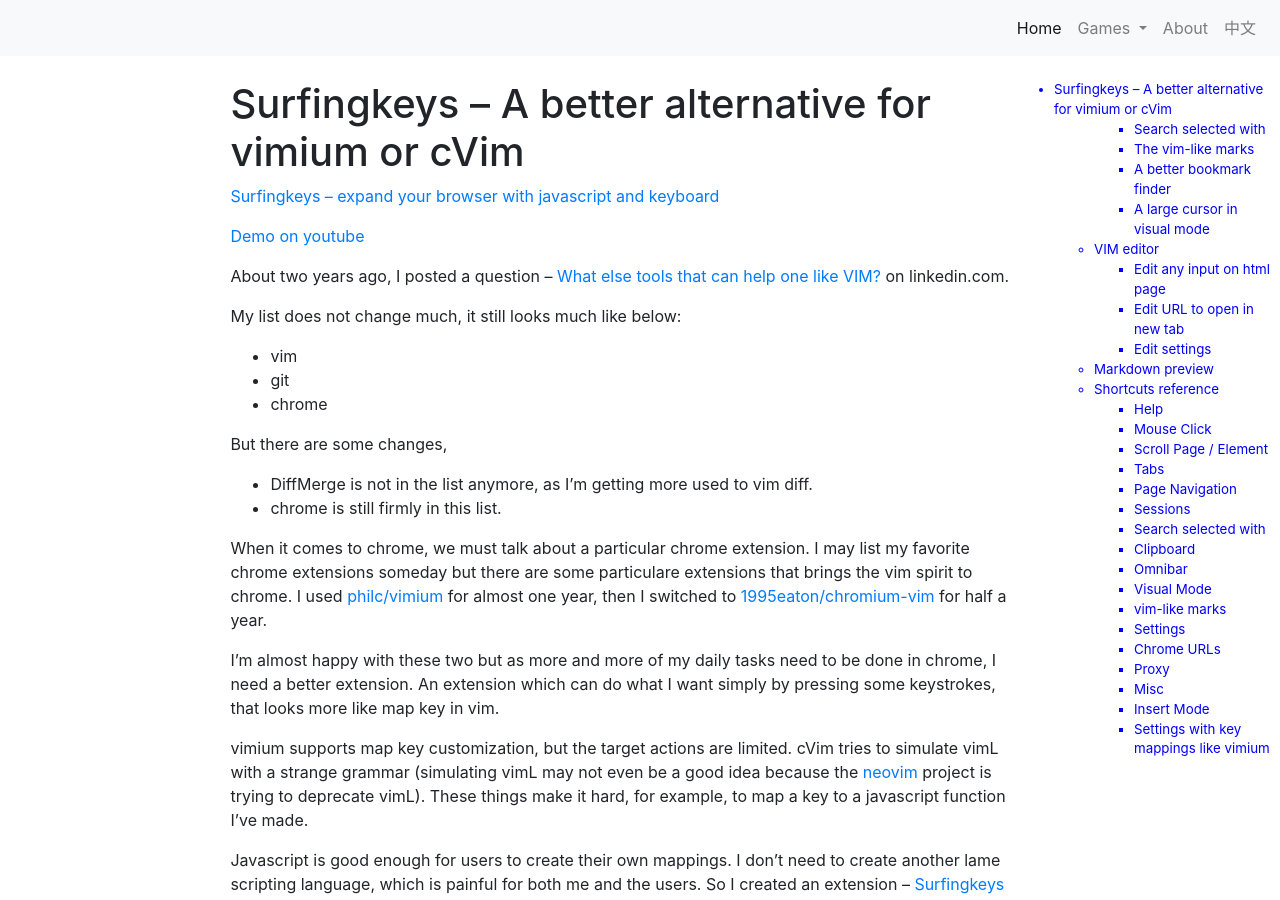
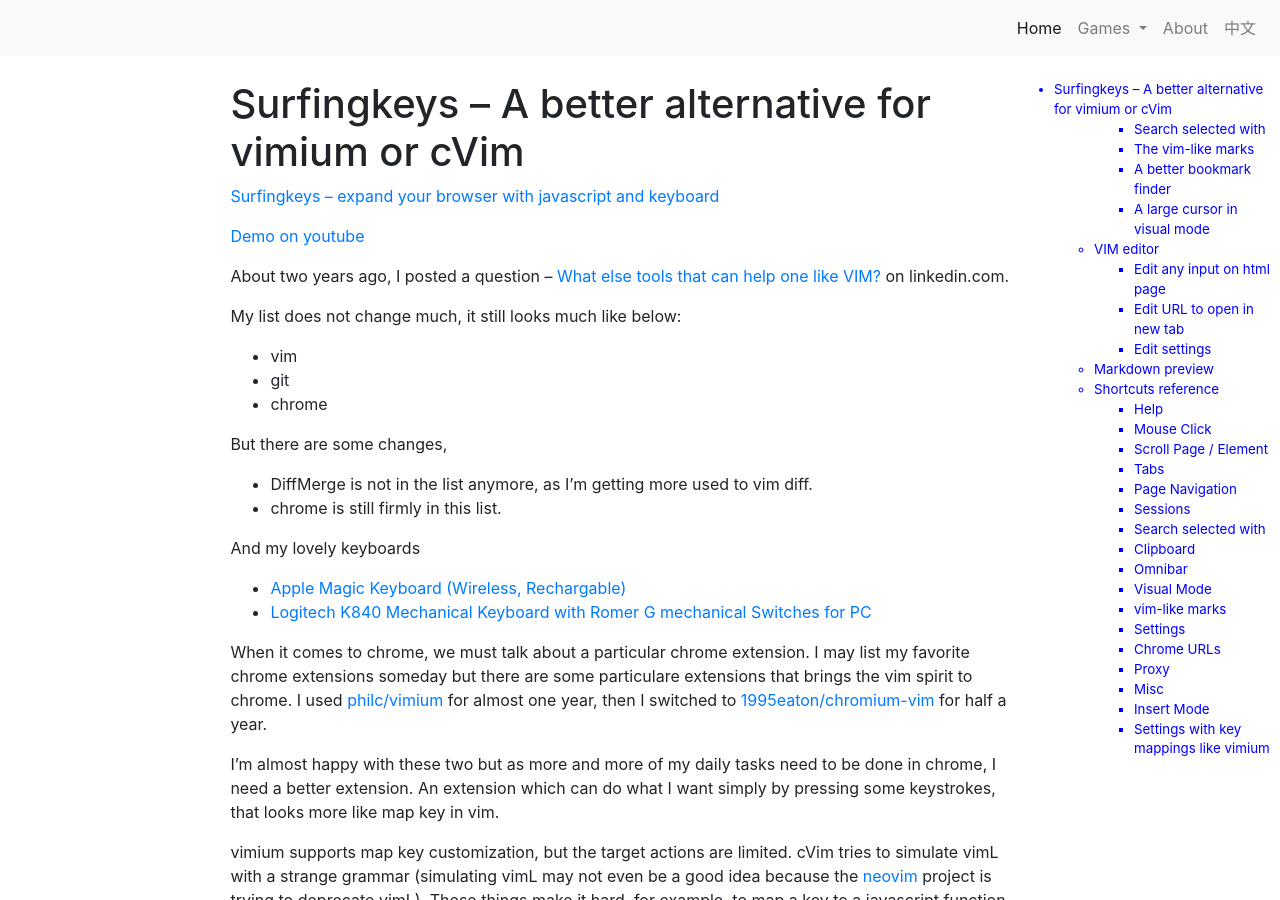
Before and after one commit to brookhong/brookhong.github.io, a Jekyll site: the page built from _posts/2015-09-15-surfingkeys.md, in a window 1280 px wide and 900 px high. Built offline with Jekyll 4.4.1, drawn with Linux system fonts in a browser that asks for light colours; comment, search, counter and statistics services are not loaded.

```diff
--- a/_posts/2015-09-15-surfingkeys.md
+++ b/_posts/2015-09-15-surfingkeys.md
@@ -24,6 +24,11 @@
 
 * DiffMerge is not in the list anymore, as I'm getting more used to vim diff.
 * chrome is still firmly in this list.
+
+And my lovely keyboards
+
+* [Apple Magic Keyboard (Wireless, Rechargable)](https://amzn.to/3aInYIu)
+* [Logitech K840 Mechanical Keyboard with Romer G mechanical Switches for PC](https://amzn.to/3cVfAHg)
 
 When it comes to chrome, we must talk about a particular chrome extension. I may list my favorite chrome extensions someday but there are some particulare extensions that brings the vim spirit to chrome. I used [philc/vimium](https://github.com/philc/vimium) for almost one year, then I switched to [1995eaton/chromium-vim](https://github.com/1995eaton/chromium-vim) for half a year.
 
```
Also changed, not shown: _posts/2014-04-28-keycast-on-windows.md (+4 -0 lines), _posts/2020-04-05-privacy-policy-of-surfingkeys.md (+0 -1 lines).
